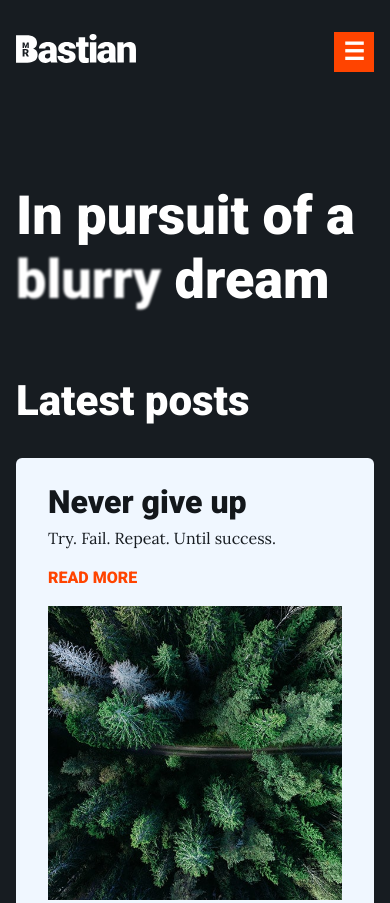
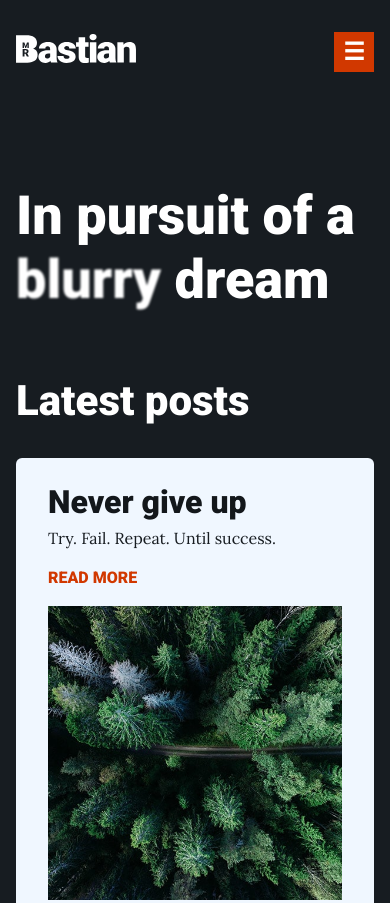
Before and after one commit to monsieurBastian/monsieurBastian.github.io, a plain HTML site: page index.html in a window 390 px wide. Shown: the top 903 px of the page. Drawn offline with Linux system fonts and the light colour scheme.

Commit message:
Fix axeDevTools issues

```diff
--- a/styles/system.css
+++ b/styles/system.css
@@ -70,14 +70,14 @@ figcaption {
   width: 100%;
 }
 a {
-  color: hsl(16, 100%, 50%);
+  color: hsl(16, 100%, 41%);
   font-family: 'Roboto', sans-serif;
   font-weight: 900;
   text-decoration: none;
   text-transform: uppercase;
 }
 a:hover {
-  color: hsl(16, 100%, 40%);
+  color: hsl(16, 100%, 43%);
 }
 .read-more {
   margin-bottom: 1rem;
@@ -116,7 +116,7 @@ nav ul li {
   margin: 0 1rem;
 }
 .hamburger {
-  background-color: hsl(16, 100%, 50%);
+  background-color: hsl(16, 100%, 41%);
   color: #fff;
 }
 .hamburger a {
```
Also changed, not shown: styles/navigation.css (deleted).
